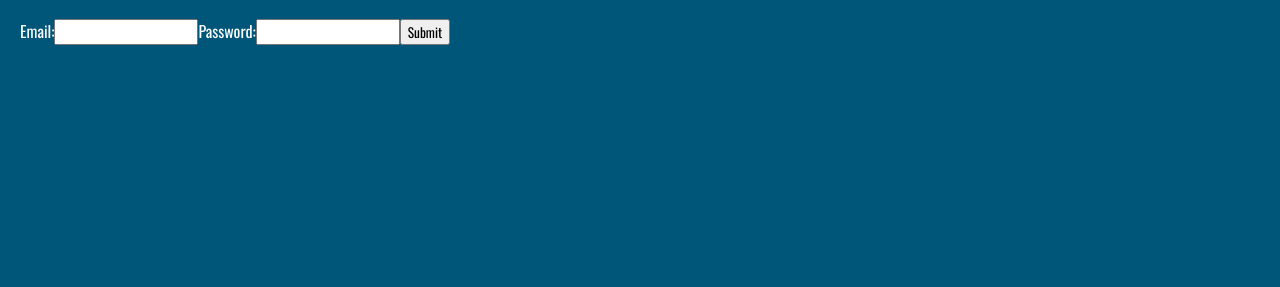
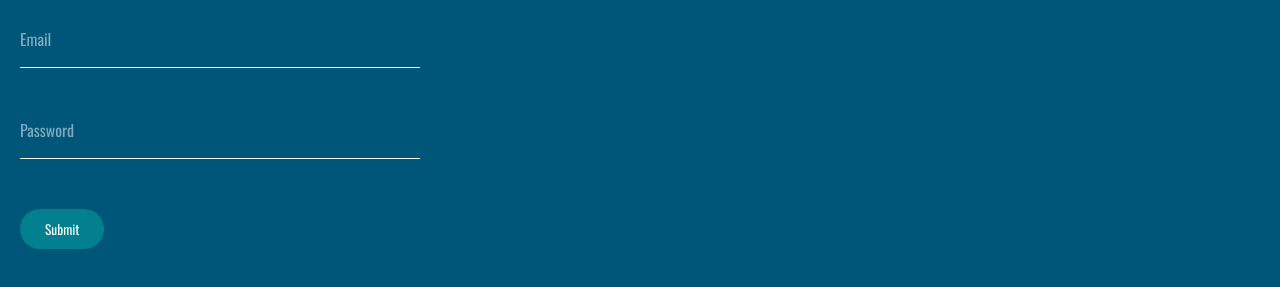
Before and after one commit to moequan/Record-Store-FrontEnd, a React app: page /login in a window 1280 px wide. Shown: the part 151-438 px from the top of the page. Built offline with nearby package versions, Linux system fonts and the light colour scheme.

Commit message:
Login styling

```diff
--- a/src/components/Login.js
+++ b/src/components/Login.js
@@ -41,24 +41,28 @@ class Login extends React.Component {
           <div id="login" className="page thirdColor">
             <h1>Login</h1>
             <form onSubmit={this.handleSubmit}>
-              <label className="flex-col-left">
-                Email:
+              <div className="row flex-revcol-left">
                 <input
                   name="email"
                   type="text"
                   value={this.state.email}
                   onChange={this.handleInputChange}
+                  id="email"
+                  required
                 />
-              </label>
-              <label className="flex-col-left">
-                Password:
+                <label for="email">Email</label>
+              </div>
+              <div className="row flex-revcol-left">
                 <input
                   name="password"
                   type="text"
                   value={this.state.password}
                   onChange={this.handleInputChange}
+                  id="password"
+                  required
                 />
-              </label>
+                <label for="password">Password</label>
+              </div>
               <input type="submit" value="Submit" />
             </form>
           </div>
--- a/src/scss/App.scss
+++ b/src/scss/App.scss
@@ -28,10 +28,50 @@ body,
     border-bottom: 1px solid white;
     margin: 20px 0;
   }
-
+  // DIVIDE YOUR CSS LIKE NOW
   #app {
     height: 100%;
     width: 100%;
+    h1 {
+      margin-bottom: 30px;
+    }
+    form {
+      .row {
+        margin-bottom: 50px;
+        position: relative;
+        label {
+          position: absolute;
+          top: 0;
+          transition: all 200ms;
+          opacity: 0.5;
+        }
+        input:focus ~ label,
+        input:valid ~ label {
+          font-size: 75%;
+          transform: translate3d(0, -100%, 0);
+          opacity: 1;
+        }
+        input {
+          width: 100%;
+          color: white;
+          border: none;
+          background-color: transparent;
+          padding: 10px 0;
+          border-bottom: 1px solid white;
+          &:focus {
+            outline: none;
+          }
+        }
+      }
+
+      input[type='submit'] {
+        background-color: $color5;
+        border: 0;
+        color: white;
+        padding: 10px 25px;
+        border-radius: 40px;
+      }
+    }
     .page {
       height: 100%;
       width: 100%;
@@ -42,6 +82,18 @@ body,
       display: flex;
       flex-direction: row;
       align-items: center;
+    }
+    .flex-col-left {
+      display: flex;
+      flex-direction: column;
+      justify-content: left;
+      align-items: flex-start;
+    }
+    .flex-revcol-left {
+      display: flex;
+      flex-direction: column-reverse;
+      justify-content: left;
+      align-items: flex-start;
     }
     .navColor {
       background-color: $color2;
@@ -75,6 +127,11 @@ body,
 /************************************/
 
 #app {
+  #login {
+    form {
+      width: 400px;
+    }
+  }
   #navigation {
     padding: 20px;
     color: white;
```
